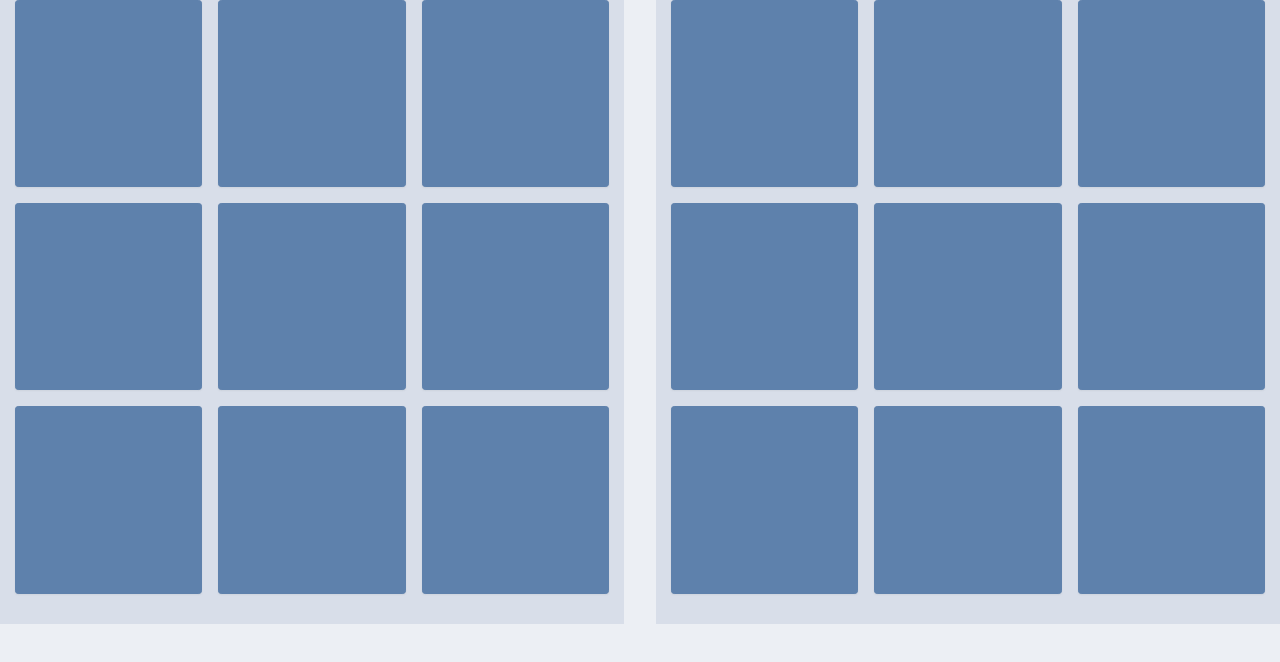
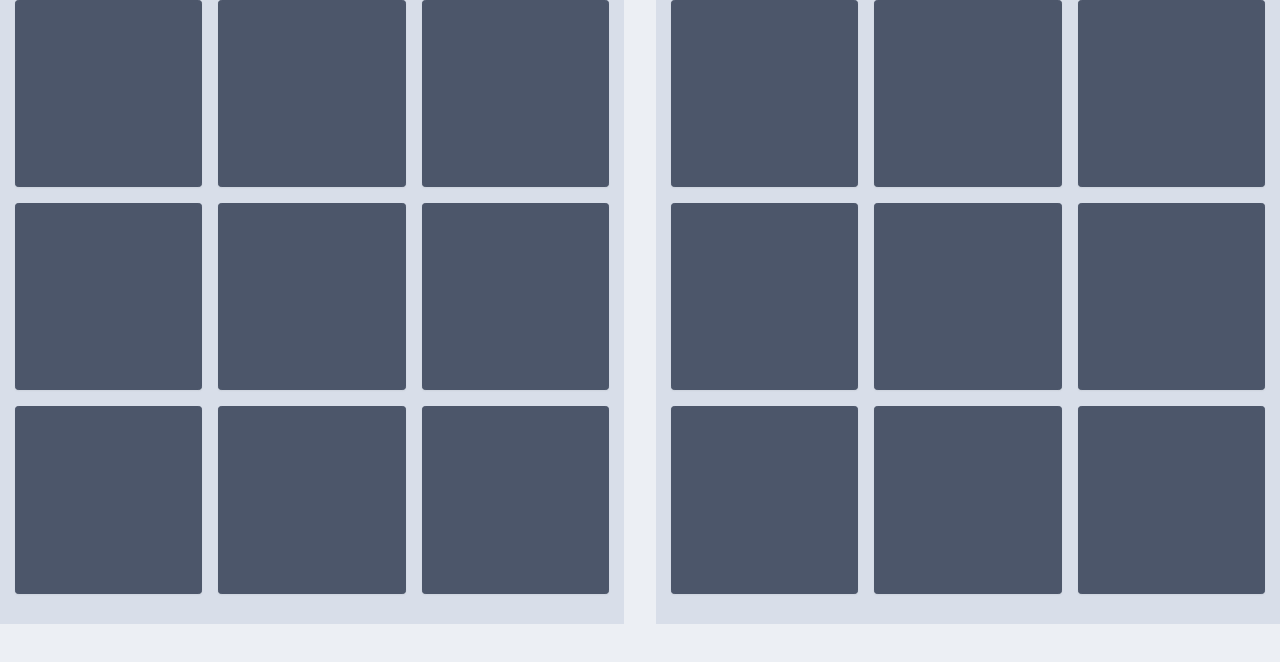
Before and after one commit to dinesh-58/shiDDR, a React (Vite) app: page / in a window 1280 px wide. Shown: the top 662 px of the page. Built offline with nearby package versions, Linux system fonts and the light colour scheme.

Commit message:
modify playerBoard state on click and change color

```diff
--- a/src/App.jsx
+++ b/src/App.jsx
@@ -15,20 +15,20 @@ export default function App() {
     const [playerBoard, setPlayerBoard] = useState(initDefaultBoard);
 
     function togglePad(event, id) {
+        // event isn't used but is put here because onclick always passes it?
         // setterFunction = isPlayerBoard ? setPlayerBoard : setBotBoard;
         // only player board for now? idk
         setPlayerBoard(prevBoard => prevBoard.map((padState, i) =>
             i === id ? !padState : padState
         ))
-        console.log("pad clicked")
     }
 
     return (
         <main className="grid
         grid-cols-2
         gap-8 justify-evenly">
-            <Board boardType="bot"/>
-            <Board boardType="player" padClick={togglePad}/>
+            <Board boardType="bot" board={botBoard} />
+            <Board boardType="player" board={playerBoard} padClick={togglePad}/>
         </main>
     )
     /* TODO:
--- a/src/components/Board.jsx
+++ b/src/components/Board.jsx
@@ -1,17 +1,22 @@
 export default function Board(props) {
     // putting here because button hover effects don't work properly if these are put in css file
-    const padStyles = "btn btn-primary h-auto max-h-full max-w-full aspect-square";
+    const padStyles = "btn h-auto max-h-full max-w-full aspect-square";
     const padElements = [];
 
     for (let i=0; i<9; i++) {
         // might get issue for bot boards where padClick hasn't been passed
+        const btnColor = props.board[i] ? "btn-primary" : "btn-neutral"
         padElements.push(
-            <button key={i} id={i} className={padStyles} onClick={props.padClick}>
+            <button key={i} id={i} className={padStyles + " " + btnColor}
+            onClick={
+                props.boardType == "player" ?
+                (event) => props.padClick(event, i)
+                : undefined
+            }>
             </button>
         );
         // padElements.push(<Pad key={i} id={i} />)
     }
-    console.log(props.padClick)
 
     return (
         <div id={props.id} className="board grid
```
Also changed, not shown: 1 other file (tests, documents, lock files or other folders).
